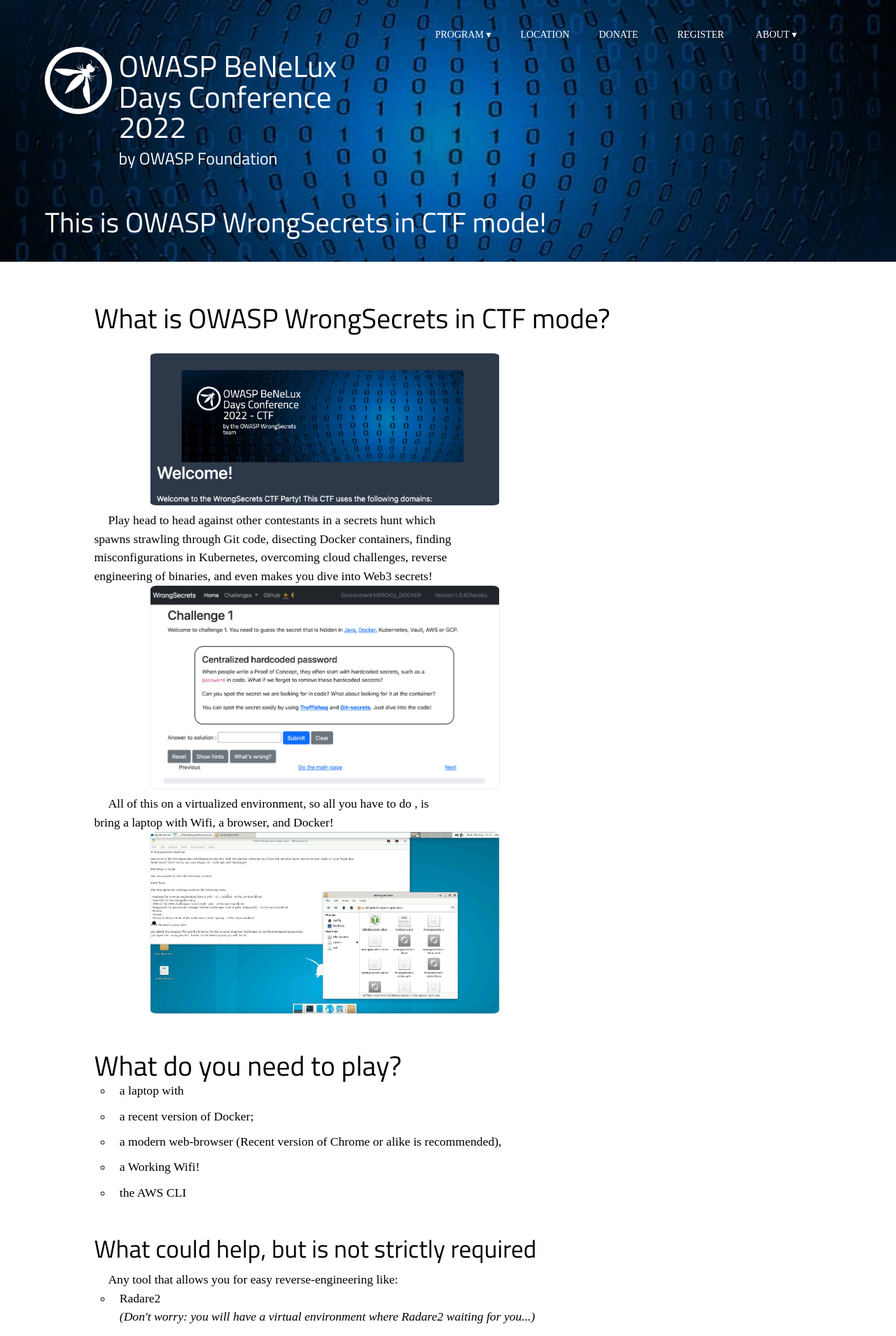
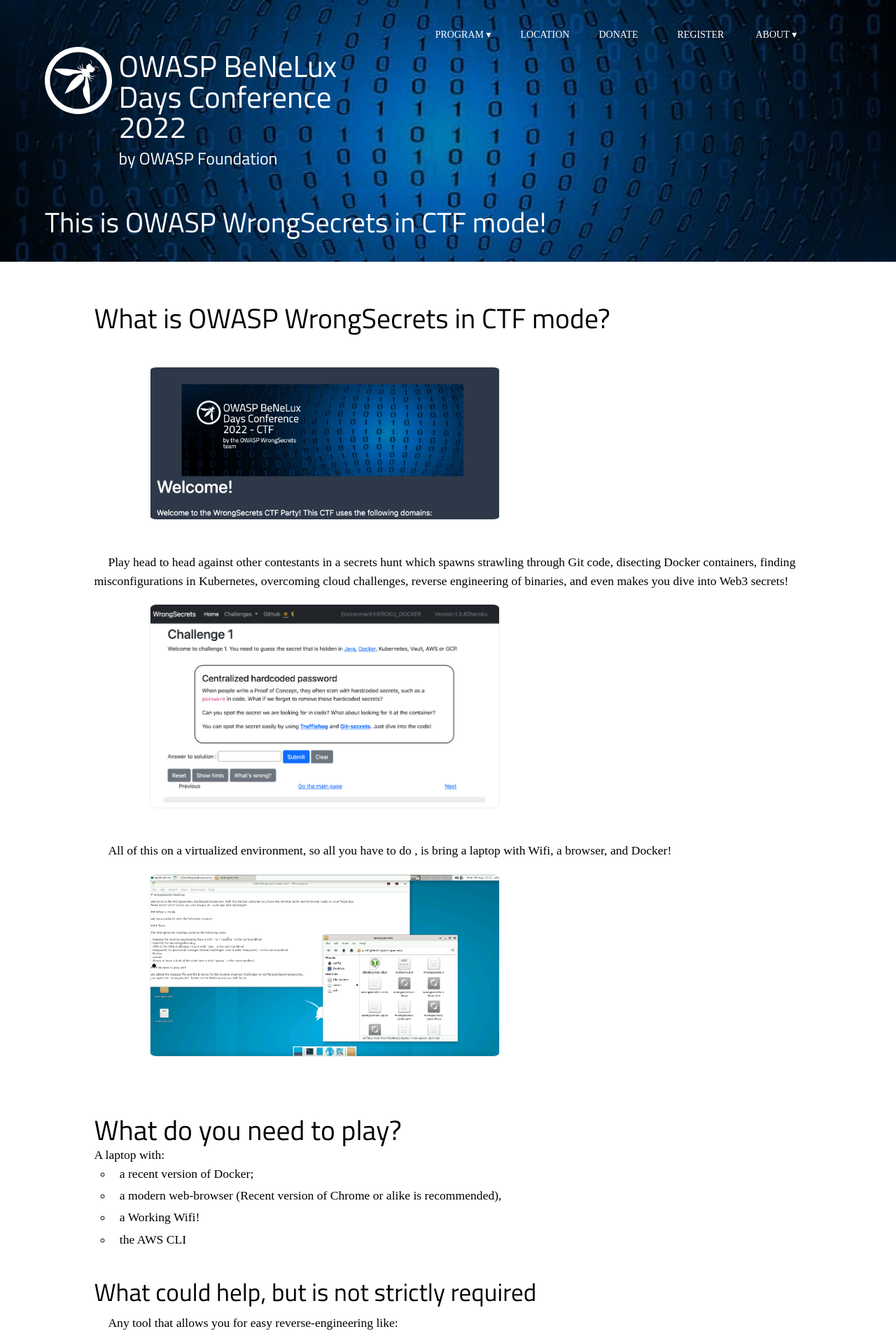
Before and after one commit to dm-17/Owasp-BeNeLux-Days-2022, a Jekyll site: the page built from program/ctf.md, in a window 1280 px wide. Shown: the top 1909 px of the page at 70% size. Built offline with Jekyll 4.4.1, drawn with Linux system fonts in a browser that asks for light colours; some web fonts are replaced.

Commit message:
cosmetic changes ctf page

```diff
--- a/assets/_sass/_ctf.scss
+++ b/assets/_sass/_ctf.scss
@@ -4,7 +4,7 @@
 	}
 	li {
 		padding-left: 10px;
-		padding-bottom:10px;
+		padding-bottom:5px;
 		list-style-type: circle !important;
 		clear: both;
 		ul {
@@ -26,9 +26,12 @@
 		width: 500px;
 		border: 10;
 		border-radius: 2%;
-		float: center;
 		border-style: groove;
 		border-width: thin;
+		align: left;
+		#float: center;
+		margin-top: 20px;
+		margin-bottom: 40px;
 
 		#background-size: cover;
 		margin-left:80px;
@@ -38,20 +41,20 @@
 		margin: 0px;
 		text-indent:20px;
 		padding:0px;
-		margin-right: 500px;
 	}
 
-	.italic {
+	.quote {
+		text-indent:20px;
 		font-style: italic;
 	}
 
-	.inverted {
+	.highlight {
 		font-weight: bolder;
-		background-color: lightgray;
+		#background-color: lightgray;
+		color: gray;
 		margin-left: 40px;
 		padding-top: 10px;
 		padding-bottom: 10px;
-		margin-right: 500px;
 	}
 
 }
--- a/program/ctf.md
+++ b/program/ctf.md
@@ -25,13 +25,13 @@
 <img src="/assets/images/ctf/image3.png">
 
 </div>
+<br>
 <div class="ctf">
 
-<br><br>
+
 <h1>What do you need to play?</h1>
-
+A laptop with:
 <ul>
-<li>a laptop with</li>
 <li>a recent version of Docker;</li>
 <li>a modern web-browser (Recent version of Chrome or alike is recommended),</li>
 <li>a Working Wifi!</li>
@@ -63,10 +63,10 @@
 <li>From the awesome pentester, till the heavily trained red-teamer... </li>
 </ul>
 And all of them had one thing in common:<br>
-<div class="inverted">They had fun doing the exercises!</div></p>
+<div class="highlight">They had fun doing the exercises!</div></p>
 <br><br>
 
-<p><div class="italic">"But I am a business/salesman/analyst/a nurse/a physicist!"</div><br>
+<p><div class="quote">"But I am a business/salesman/analyst/a nurse/a physicist!"</div>
 &rarr; Even for you there are challenges that will give you points and help you
 understand secrets management on the way</p>
 </div>
```
